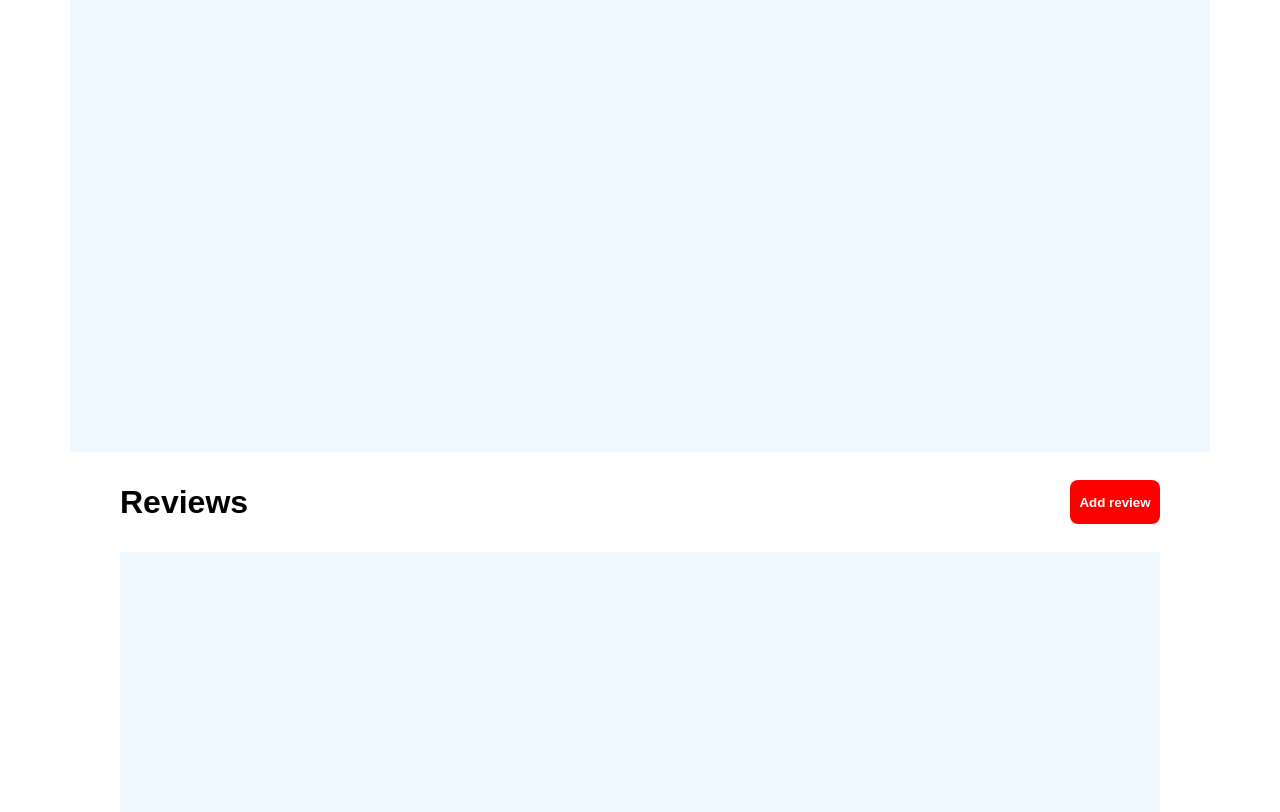
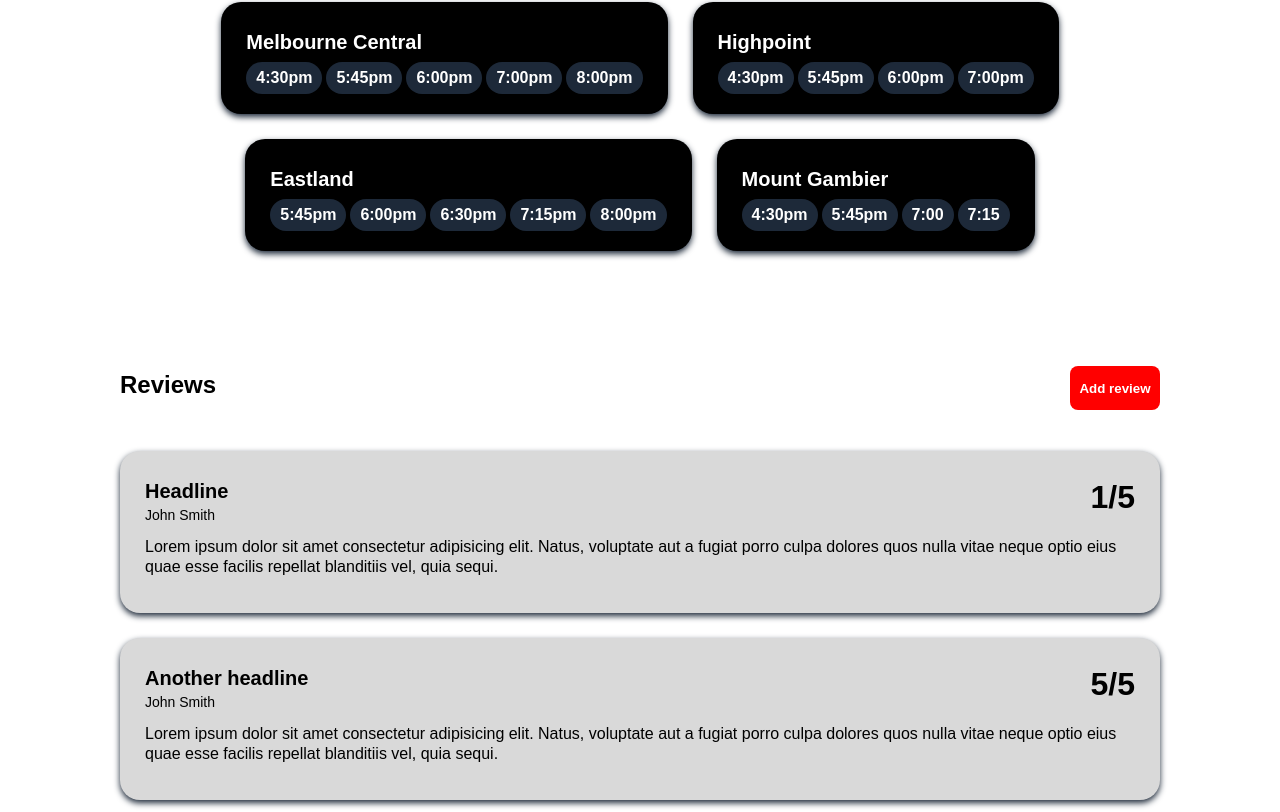
Before and after one commit to herpichRmit/LoopWeb, a React (Create React App) app in the folder loopweb/: page /movie in a window 1280 px wide. Shown: the part 828-1640 px from the top of the page. Built offline with nearby package versions, Linux system fonts and the light colour scheme.

Commit message:
Added dynamic components to pages

```diff
--- a/loopweb/src/components/moviePage/MovieContent.jsx
+++ b/loopweb/src/components/moviePage/MovieContent.jsx
@@ -1,5 +1,4 @@
 import React from "react";
-import { Card } from '../common';
 import './MovieContent.css';
 
 
--- /dev/null
+++ b/loopweb/src/components/moviePage/ReviewCard.css
@@ -0,0 +1,54 @@
+
+.reviewCard-container{
+    background-color: #D9D9D9;
+    border-radius: 20px;
+    height: fit-content;
+    box-shadow: 0px 3px 6px #1D2939;
+
+}
+
+.reviewCard-container h3, .reviewCard-container p {
+    line-height: 0;
+}
+
+.reviewCard-container_box{
+    display: flex;
+    flex-direction: column;
+    align-items: flex-start;
+    padding: 20px 25px;
+}
+
+.reviewCard-container_box-row{
+    width: 990px;
+    display: flex;
+    flex-direction: row;
+    justify-content: space-between;
+}
+
+.reviewCard-container_box-row_title{
+    height: 30px;
+}
+
+.reviewCard-container_box-row_number{
+    height: 30px;
+    position: relative;
+    bottom: 13px;
+}
+
+.reviewCard-container_box-reviewer{
+    height: 20px;
+}
+
+.reviewCard-container_box-reviewer p{
+    font-size: 14px;
+}
+
+.reviewCard-container_box-review p{
+    line-height: 20px;
+}
+
+.reviewCard-container_box-review{
+    width: 990px;
+    text-align: start;
+    overflow-wrap: break-word;
+}
--- /dev/null
+++ b/loopweb/src/components/moviePage/ReviewCard.jsx
@@ -0,0 +1,30 @@
+import React from "react";
+import './ReviewCard.css';
+
+function ReviewCard (props) {
+    return (
+        <>
+            <div className="reviewCard-container">
+                <div className="reviewCard-container_box">
+                    <div className="reviewCard-container_box-row">
+                        <div className="reviewCard-container_box-row_title">
+                            <h3>{props.headline}</h3>
+                        </div>
+                        <div className="reviewCard-container_box-row_number">
+                            <h1>{props.rating}</h1>
+                        </div>
+                    </div>
+                    <div className="reviewCard-container_box-reviewer">
+                        <p>{props.author}</p>
+                    </div>
+                    <div className="reviewCard-container_box-review">
+                        <p>{props.desc}</p>
+                    </div>
+
+                </div>
+            </div>
+        </>
+    )
+}
+
+export default ReviewCard;
--- a/loopweb/src/components/moviePage/Reviews.css
+++ b/loopweb/src/components/moviePage/Reviews.css
@@ -1,6 +1,8 @@
 
 .reviews-container {
-    height: 700px;
+    min-height: 300px;
+    height: fit-content;
+    padding-bottom: 100px;
 }
 
 .reviews-container_box{
@@ -16,7 +18,7 @@
     display: flex;
     flex-direction: row;
     justify-content: space-between;
-    align-items: center;
+    align-items: baseline;
 }
 
 .reviews-container_box-title{
@@ -33,8 +35,8 @@
 
 .reviews-container_box-flexGrid{
     width: 1040px;
-    height: 500px;
     display: flex;
-    flex-wrap: wrap;
-    background-color: aliceblue;
+    flex-direction: column;
+    justify-content: flex-start;
+    gap: 25px;
 }
--- a/loopweb/src/components/moviePage/Reviews.jsx
+++ b/loopweb/src/components/moviePage/Reviews.jsx
@@ -1,23 +1,34 @@
 import React from "react";
-import { Card } from '../common';
 import './Reviews.css';
+import { ReviewCard } from '../moviePage' ;
+
+function Reviews () {
+
+    const data = [
+        ["Headline","John Smith","Lorem ipsum dolor sit amet consectetur adipisicing elit. Natus, voluptate aut a fugiat porro culpa dolores quos nulla vitae neque optio eius quae esse facilis repellat blanditiis vel, quia sequi.","1/5"],
+        ["Another headline","John Smith","Lorem ipsum dolor sit amet consectetur adipisicing elit. Natus, voluptate aut a fugiat porro culpa dolores quos nulla vitae neque optio eius quae esse facilis repellat blanditiis vel, quia sequi.","5/5"],
+        ["Testing headline","John Smith","Lorem ipsum dolor sit amet consectetur adipisicing elit. Natus, voluptate aut a fugiat porro culpa dolores quos nulla vitae neque optio eius quae esse facilis repellat blanditiis vel, quia sequi.","4/5"],
+    ]
+
+    const cards = data.map(review => {
+        return <ReviewCard headline={review[0]} author={review[1]} desc={review[2]} rating={review[3]} />
+    })
 
 
-function Reviews () {
     return (
         <>
             <div className="reviews-container">
                 <div className="reviews-container_box">
                     <div className="reviews-container_box-row">
                         <div className="reviews-container_box-row_title">
-                            <h1>Reviews</h1>
+                            <h2>Reviews</h2>
                         </div>
                         <div className="screeningTimes-container_box-row_button">
                             <button>Add review</button>
                         </div>
                     </div>
                     <div className="reviews-container_box-flexGrid">
-
+                        {cards}
                     </div>
                 </div>
             </div>
--- a/loopweb/src/components/moviePage/ScreeningTimes.css
+++ b/loopweb/src/components/moviePage/ScreeningTimes.css
@@ -1,6 +1,9 @@
 
 .screeningTimes-container {
-    height: 600px;
+    min-height: 200px;
+    height: fit-content;
+    padding-top: 50px;
+    padding-bottom: 100px;
 }
 
 .screeningTimes-container_box{
@@ -11,17 +14,20 @@
 }
 
 .screeningTimes-container_box-title{
-    width: 1140px;
+    width: 1040px;
     height: 100px;
     display: flex;
     justify-content: flex-start;
-    align-items: flex-end;
+    align-items: center;
 }
 
 .screeningTimes-container_box-flexGrid{
-    width: 1140px;
-    height: 500px;
+    width: 1040px;
+    height: fit-content;
+    gap: 25px;
     display: flex;
+    flex-direction: row;
     flex-wrap: wrap;
-    background-color: aliceblue;
+    justify-content: center;
+    align-items: flex-start;
 }
--- a/loopweb/src/components/moviePage/ScreeningTimes.jsx
+++ b/loopweb/src/components/moviePage/ScreeningTimes.jsx
@@ -1,19 +1,30 @@
-import { Button } from "@material-ui/core";
 import React from "react";
-import { Card } from '../common';
 import './ScreeningTimes.css';
+import { ScreeningTimesCard } from '../moviePage' ;
 
 
 function ScreeningTimes () {
+
+    const data = {
+        "Melbourne Central" : ["4:30pm","5:45pm","6:00pm","7:00pm","8:00pm",],
+        "Highpoint" : ["4:30pm","5:45pm","6:00pm","7:00pm"],
+        "Eastland" : ["5:45pm","6:00pm","6:30pm","7:15pm","8:00pm"],
+        "Mount Gambier" : ["4:30pm","5:45pm","7:00","7:15",],
+    }
+
+    const cards = Object.entries(data).map( ([key,value]) => {
+        return <ScreeningTimesCard location={key} time={value} ></ScreeningTimesCard>
+    })
+
     return (
         <>
             <div className="screeningTimes-container">
                 <div className="screeningTimes-container_box">
                     <div className="screeningTimes-container_box-title">
-                        <h1>Screening Times</h1>
+                        <h2>Screening Times</h2>
                     </div>
                     <div className="screeningTimes-container_box-flexGrid">
-
+                        {cards}
                     </div>
                 </div>
             </div>
--- /dev/null
+++ b/loopweb/src/components/moviePage/ScreeningTimesCard.css
@@ -0,0 +1,38 @@
+
+.screeningTimesCard-container{
+    background-color: black;
+    border-radius: 20px;
+    height: fit-content;
+    box-shadow: 0px 3px 6px #1D2939;
+}
+
+.screeningTimesCard-container h3, .screeningTimesCard-container p {
+    color: white;
+    font-weight: bold;
+    line-height: 0;
+}
+
+.screeningTimesCard-container_box{
+    display: flex;
+    flex-direction: column;
+    align-items: flex-start;
+    padding: 20px 25px;
+}
+
+.screeningTimesCard-container_box-row{
+    display: flex;
+    flex-direction: row;
+    gap: 10px;
+}
+
+.screeningTimesCard-container_box-row_time{
+    display: flex;
+    flex-direction: row;
+    gap: 4px;
+}
+
+.screeningTimesCard-container_box-row_time-text{
+    background-color: #1D2939;
+    border-radius: 20px;
+    padding: 0 10px 0 10px;
+}
--- /dev/null
+++ b/loopweb/src/components/moviePage/ScreeningTimesCard.jsx
@@ -0,0 +1,30 @@
+import React from "react";
+import './ScreeningTimesCard.css';
+
+
+function ScreeningTimesCard (props) {
+
+    const arrTimes = Array.from(props.time)
+    const cards = arrTimes.map(time => {
+        return <div className="screeningTimesCard-container_box-row_time-text"><p>{time}</p></div>
+    })
+
+    return (
+        <>
+            <div className="screeningTimesCard-container">
+                <div className="screeningTimesCard-container_box">
+                    <div className="screeningTimesCard-container_box-title">
+                        <h3>{props.location}</h3>
+                    </div>
+                    <div className="screeningTimesCard-container_box-row">
+                        <div className="screeningTimesCard-container_box-row_time">
+                            {cards}
+                        </div>
+                    </div>
+                </div>
+            </div>
+        </>
+    )
+}
+
+export default ScreeningTimesCard;
--- a/loopweb/src/components/moviePage/index.js
+++ b/loopweb/src/components/moviePage/index.js
@@ -1,5 +1,8 @@
 import MovieContent from "./MovieContent";
 import Reviews from "./Reviews";
 import ScreeningTimes from "./ScreeningTimes";
+import ScreeningTimesCard from "./ScreeningTimesCard";
+import ReviewCard from "./ReviewCard";
 
-export { MovieContent, Reviews, ScreeningTimes };
+
+export { MovieContent, Reviews, ScreeningTimes, ScreeningTimesCard, ReviewCard };
```
